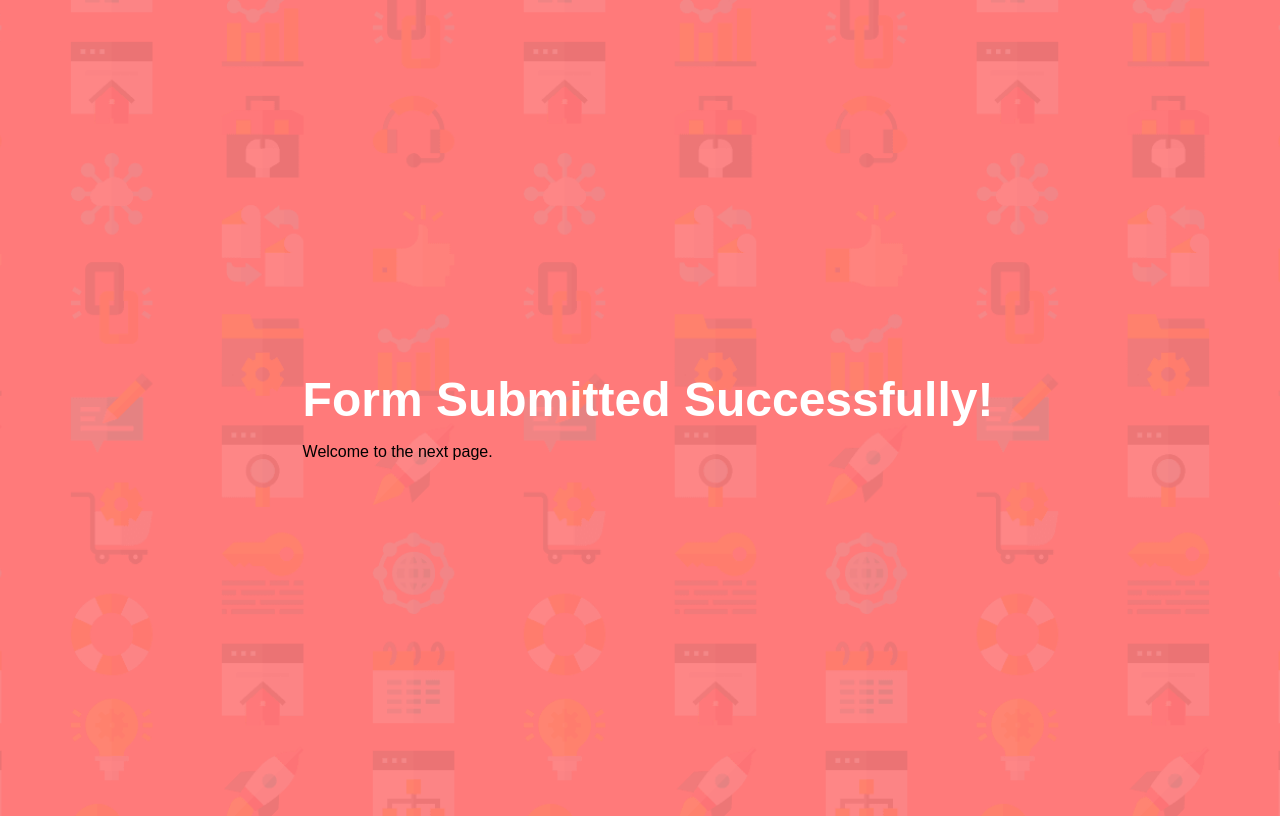
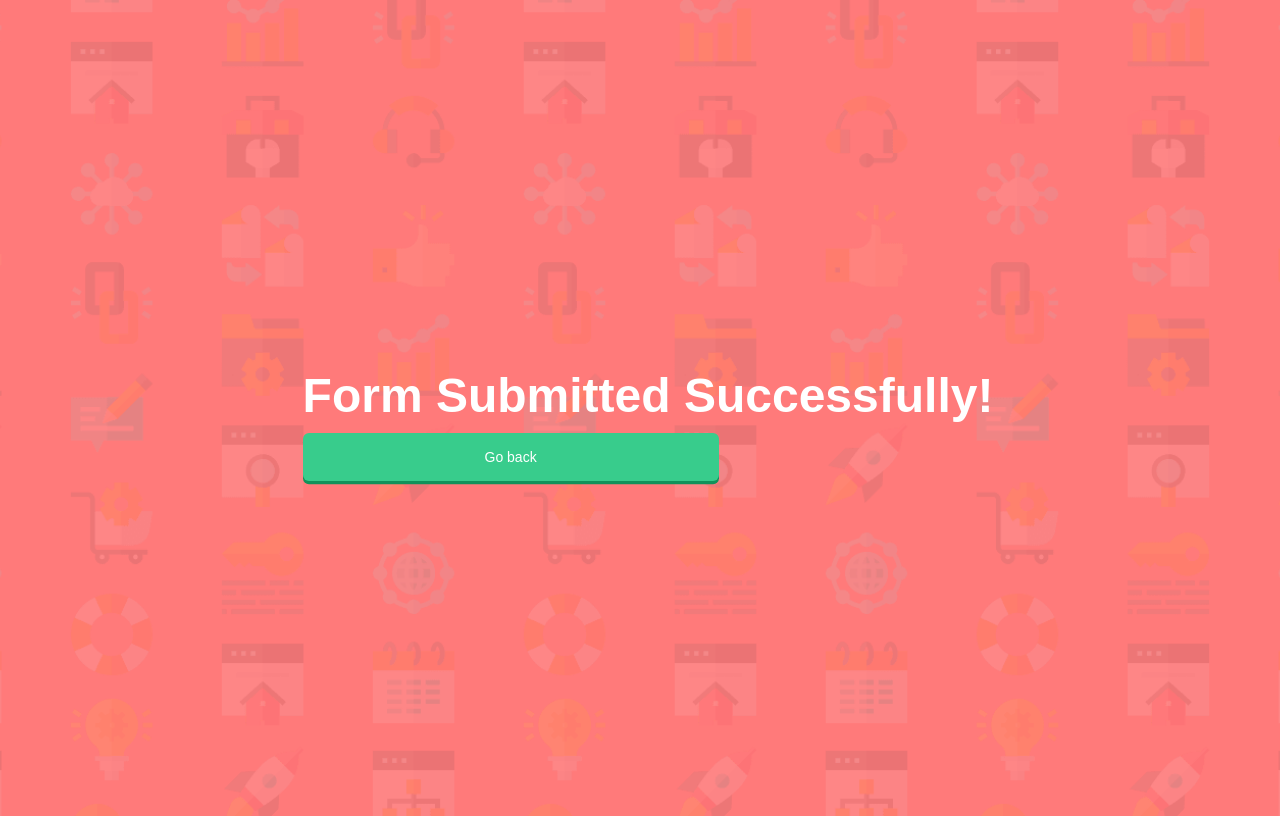
Before and after one commit to Dangyil/react, a React app: page /success in a window 1280 px wide. Built offline with nearby package versions, Linux system fonts and the light colour scheme; the HTML template or start-up script is replaced by a standard one.

Commit message:
more changes

```diff
--- a/src/succcespage.jsx
+++ b/src/succcespage.jsx
@@ -2,7 +2,7 @@
   return (
     <div style={{ padding: "20px" }}>
       <h1>Form Submitted Successfully!</h1>
-      <p>Welcome to the next page.</p>
+      <button onClick={() => window.location.href = "/"}>Go back</button>
     </div>
   );
 }
```
